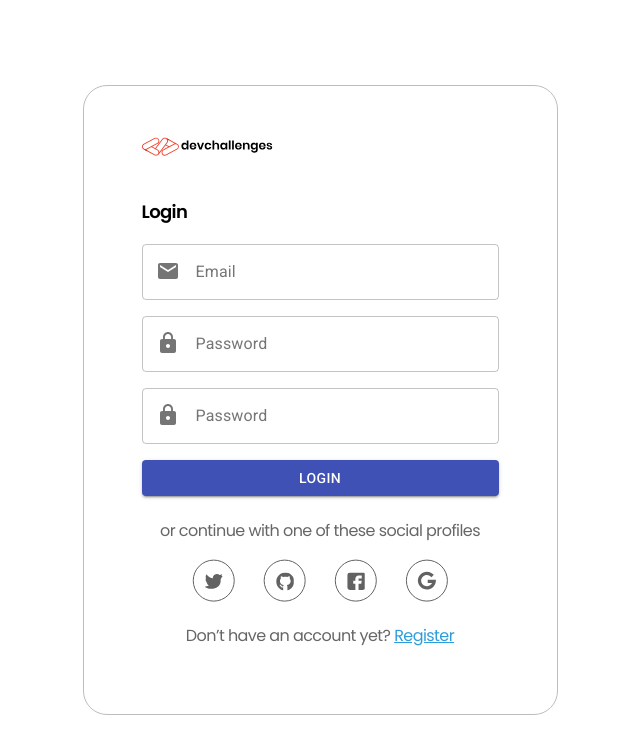
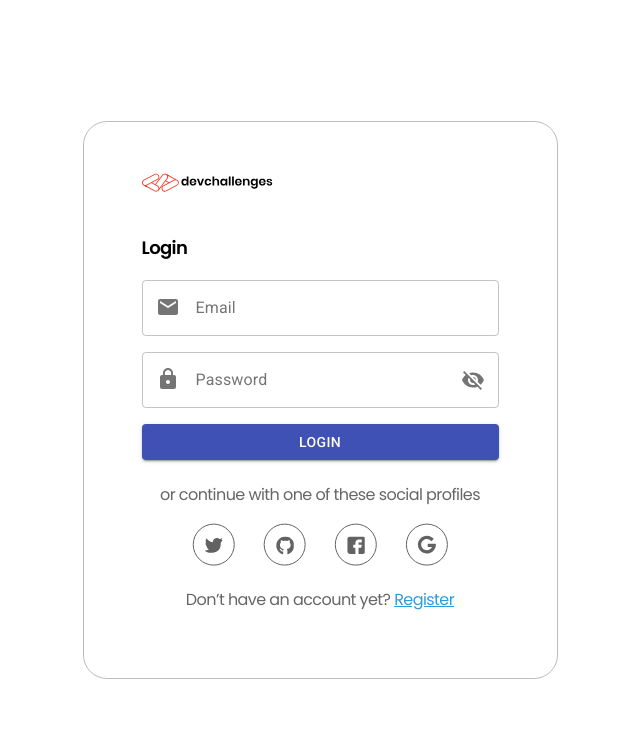
Before and after one commit to GypsyDangerous/auth-app-client, a React (Create React App) app: page /auth/login in a window 1280 px wide. Shown: the top 754 px of the page, without its empty margins (320-960 px from the left). Built offline with nearby package versions, Linux system fonts and the light colour scheme.

Commit message:
add useForm to register page

```diff
--- a/src/components/Auth/Login.js
+++ b/src/components/Auth/Login.js
@@ -29,6 +29,8 @@ const Login = () => {
 						</PlaceHolder>
 					}
 					type="email"
+					id="email"
+					name="email"
 					required
 				/>
 				<Input
@@ -42,19 +44,8 @@ const Login = () => {
 						</PlaceHolder>
 					}
 					type="password"
-					required
-				/>
-				<Input
-					onInput={() => {}}
-					placeholder={
-						<PlaceHolder style={{ display: "flex", alignItems: "center" }}>
-							<span style={{ marginRight: "1rem" }}>
-								<LockIcon />
-							</span>{" "}
-							Password
-						</PlaceHolder>
-					}
-					type="password"
+					id="password"
+					name="enter-password"
 					required
 				/>
 				<ButtonContainer>
--- a/src/components/Auth/Register.js
+++ b/src/components/Auth/Register.js
@@ -8,9 +8,33 @@ import Button from "../shared/FormElements/Button";
 import { Link } from "react-router-dom";
 import IconButton from "../shared/IconButton";
 import Icons from "./Icons";
-import PersonIcon from '@material-ui/icons/Person';
+import PersonIcon from "@material-ui/icons/Person";
+import { useForm } from "../../hooks/form-hook";
 
 const Register = () => {
+	const [formState, inputHandler, setFormData] = useForm(
+		{
+			username: {
+				value: "",
+				isValid: false,
+			},
+			email: {
+				value: "",
+				isValid: false,
+			},
+			password: {
+				value: "",
+				isValid: false,
+			},
+		},
+		false
+	);
+
+	const handleFormSubmit = e => {
+		e.preventDefault();
+		console.log(formState);
+	};
+
 	return (
 		<div>
 			<h1>Join thousands of learners from around the world </h1>
@@ -18,13 +42,24 @@ const Register = () => {
 				Master web development by making real-life projects. There are multiple paths for
 				you to choose
 			</p>
-			<Form
-				onSubmit={e => {
-					e.preventDefault();
-				}}
-			>
+			<Form onSubmit={handleFormSubmit}>
 				<Input
-					onInput={() => {}}
+					onInput={inputHandler}
+					placeholder={
+						<PlaceHolder style={{ display: "flex", alignItems: "center" }}>
+							<span style={{ marginRight: "1rem" }}>
+								<PersonIcon />
+							</span>{" "}
+							Username
+						</PlaceHolder>
+					}
+					type="text"
+					name="username"
+					id="username"
+					required
+				/>
+				<Input
+					onInput={inputHandler}
 					placeholder={
 						<PlaceHolder style={{ display: "flex", alignItems: "center" }}>
 							<span style={{ marginRight: "1rem" }}>
@@ -34,10 +69,12 @@ const Register = () => {
 						</PlaceHolder>
 					}
 					type="email"
+					name="email"
+					id="email"
 					required
 				/>
 				<Input
-					onInput={() => {}}
+					onInput={inputHandler}
 					placeholder={
 						<PlaceHolder style={{ display: "flex", alignItems: "center" }}>
 							<span style={{ marginRight: "1rem" }}>
@@ -47,36 +84,13 @@ const Register = () => {
 						</PlaceHolder>
 					}
 					type="password"
+					id="password"
+					name="create-password"
 					required
 				/>
-				<Input
-					onInput={() => {}}
-					placeholder={
-						<PlaceHolder style={{ display: "flex", alignItems: "center" }}>
-							<span style={{ marginRight: "1rem" }}>
-								<LockIcon />
-							</span>{" "}
-							Password
-						</PlaceHolder>
-					}
-					type="password"
-					required
-				/>
-				<Input
-					onInput={() => {}}
-					placeholder={
-						<PlaceHolder style={{ display: "flex", alignItems: "center" }}>
-							<span style={{ marginRight: "1rem" }}>
-								<LockIcon />
-							</span>{" "}
-							Password
-						</PlaceHolder>
-					}
-					type="password"
-					required
-				/>
+
 				<ButtonContainer>
-					<Button>Start Coding Now</Button>
+					<Button type="submit">Start Coding Now</Button>
 				</ButtonContainer>
 			</Form>
 			<Footer>
--- a/src/components/shared/FormElements/Input.js
+++ b/src/components/shared/FormElements/Input.js
@@ -46,6 +46,7 @@ const CustomInput = props => {
 		isTouched: false,
 	});
 	const [labelSize, setLabelSize] = useState(0);
+	const [showPassword, setShowPassword] = useState(false);
 
 	const calculateLabelSize = node => {
 		setLabelSize(node?.offsetWidth);
@@ -59,7 +60,7 @@ const CustomInput = props => {
 	}, [id, value, isValid, onInput]);
 
 	const changeHandler = e => {
-		dispatch({ type: "CHANGE", val: e.target.value, validators: props.validators });
+		dispatch({ type: "CHANGE", val: e.target.value, validators: props.validators||[] });
 	};
 
 	const touchHandler = () => {
@@ -100,25 +101,31 @@ const CustomInput = props => {
 			className={clsx(classes.margin, classes.textField)}
 			variant="outlined"
 		>
-			<InputLabel ref={calculateLabelSize} htmlFor="outlined-adornment-password">
+			<InputLabel ref={calculateLabelSize} htmlFor={props.id}>
 				{props.placeholder}
 			</InputLabel>
 			<OutlinedInput
-				id="outlined-adornment-password"
-				type={props.password ? (props.showPassword ? "text" : "password") : "text"}
+				required={props.required}
+				id={props.id}
+				name={props.name}
+				type={props.type === "password" ? (showPassword ? "text" : "password") : props.type}
 				value={inputState.value}
 				onChange={changeHandler}
 				startAdornment={props.icon}
 				endAdornment={
-					props.password ? (
+					props.type === "password" ? (
 						<InputAdornment position="end">
 							<IconButton
 								aria-label="toggle password visibility"
-								//   onClick={handleClickShowPassword}
-								//   onMouseDown={handleMouseDownPassword}
+								onClick={() => {
+									setShowPassword(prev => !prev);
+								}}
+								onMouseDown={() => {
+									setShowPassword(prev => !prev);
+								}}
 								edge="end"
 							>
-								{props.showPassword ? <Visibility /> : <VisibilityOff />}
+								{showPassword ? <Visibility /> : <VisibilityOff />}
 							</IconButton>
 						</InputAdornment>
 					) : (
--- a/src/components/shared/IconButton.styled.js
+++ b/src/components/shared/IconButton.styled.js
@@ -8,6 +8,7 @@ const IconButton = styled.button`
 	margin: 0 0.5rem;
 	transition: filter 0.25s;
 	filter: brightness(0.75);
+	cursor: pointer;
 	&:hover {
 		filter: brightness(.25);
 	}
```
